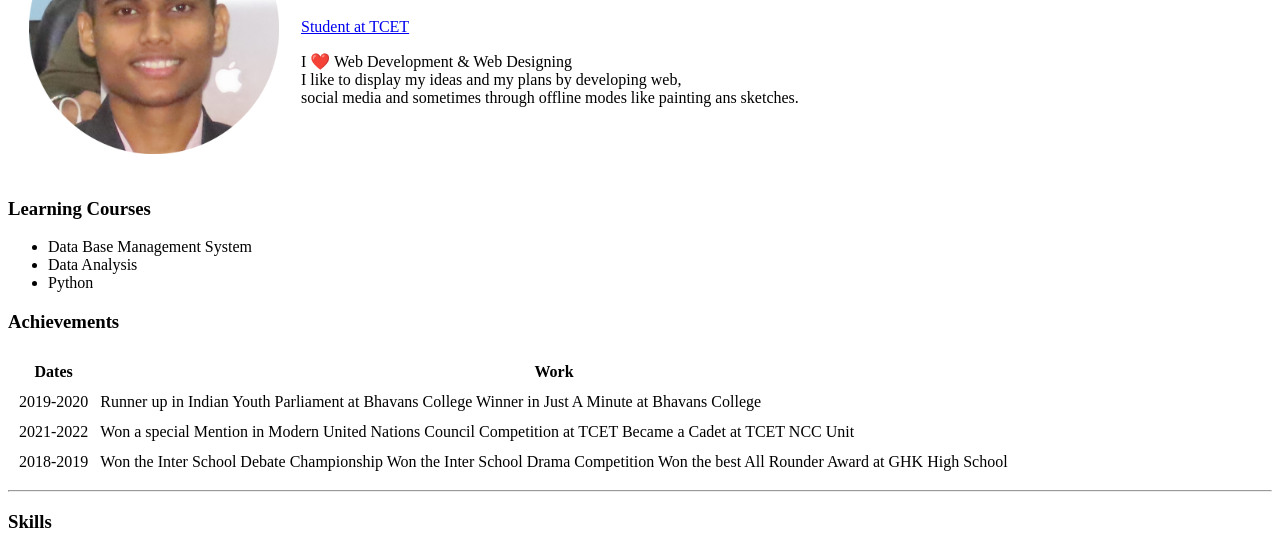
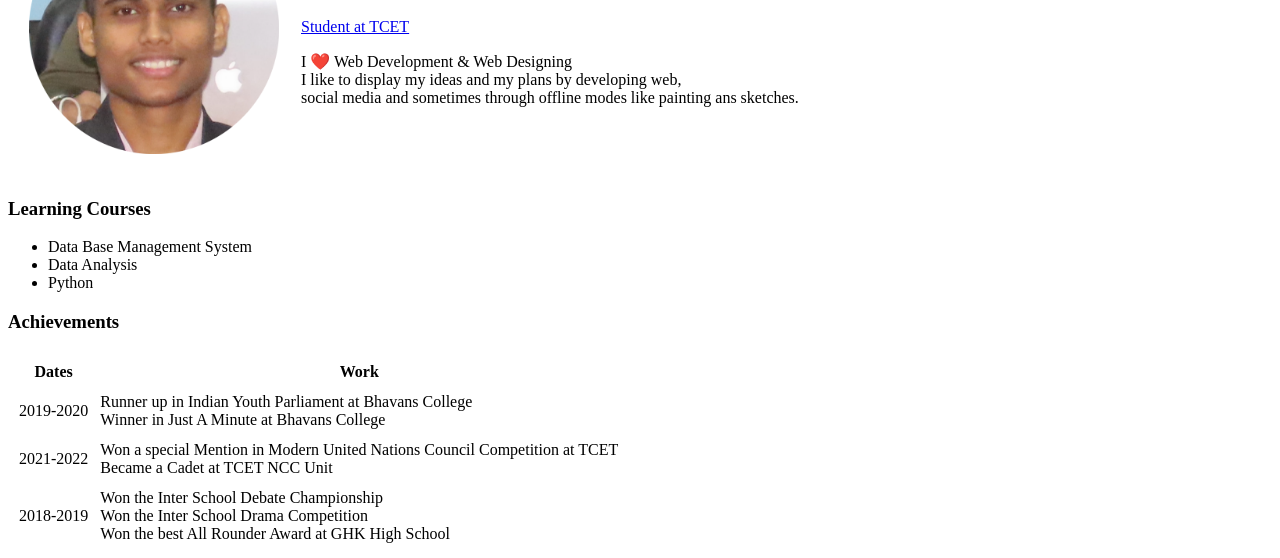
Before and after one commit to NityanandMishra/Final-CV, a plain HTML site: page index.html in a window 1280 px wide. Shown: the part 125-683 px from the top of the page. Drawn offline with Linux system fonts and the light colour scheme.

Commit message:
version-3

```diff
--- a/index.html
+++ b/index.html
@@ -44,21 +44,21 @@
       <tbody>
         <tr>
           <td>2019-2020</td>
-          <td>Runner up in Indian Youth Parliament at Bhavans College
+          <td>Runner up in Indian Youth Parliament at Bhavans College<br>
               Winner in Just A Minute at Bhavans College
 
           </td>
         </tr>
         <tr>
           <td>2021-2022</td>
-          <td>Won a special Mention in Modern United Nations Council Competition at TCET
+          <td>Won a special Mention in Modern United Nations Council Competition at TCET<br>
               Became a Cadet at TCET NCC Unit
               </td>
         </tr>
         <tr>
           <td>2018-2019
-            <td>Won the Inter School Debate Championship
-                Won the Inter School Drama Competition
+            <td>Won the Inter School Debate Championship<br>
+                Won the Inter School Drama Competition<br>
                 Won the best All Rounder Award at GHK High School
             </td>
           </td>
```
